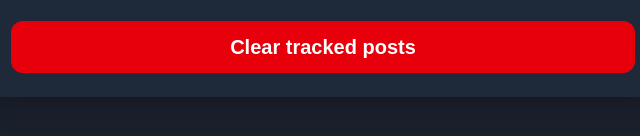
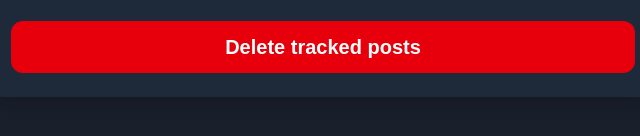
Before and after one commit to Netsug/nix-no-reposts, a browser extension: page public/options.html in a window 1280 px wide. Shown: the part 596-732 px from the top of the page, 317-957 px from the left. Drawn offline with Linux system fonts and the light colour scheme.

Commit message:
fix: update button text in options.html

```diff
--- a/public/options.html
+++ b/public/options.html
@@ -111,7 +111,7 @@
 
             <button id="deleteStorage"
                 class="w-full mt-6 bg-red-600 hover:bg-red-700 text-white font-bold py-3 px-4 rounded-xl transition text-xl">
-                Clear tracked posts
+                Delete tracked posts
             </button>
         </div>
 
```
